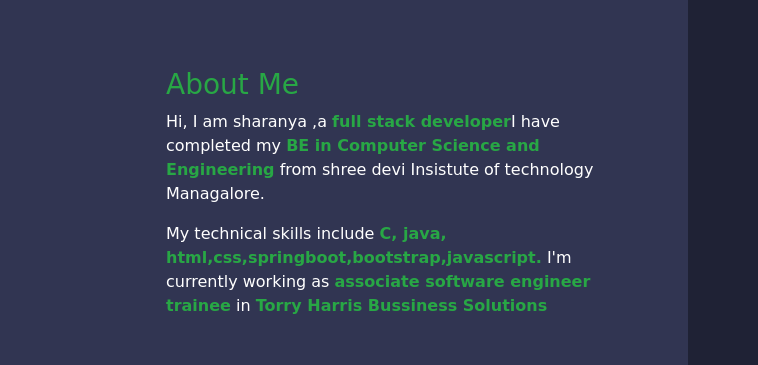
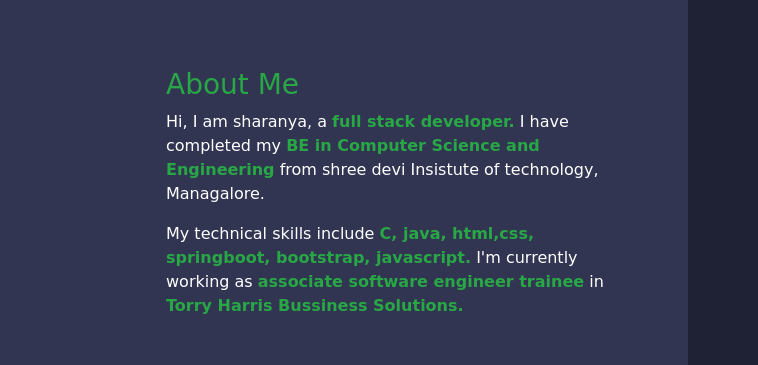
Before and after one commit to SharanyaS-hetty/nodejs.proejct, a website: page static/about.html in a window 1280 px wide. Shown: the part 92-457 px from the top of the page, 522-1280 px from the left. Drawn offline with nearby package versions, Linux system fonts and the light colour scheme; a web font is replaced by a local one.

Commit message:
first commit

```diff
--- a/static/about.html
+++ b/static/about.html
@@ -59,7 +59,7 @@
             <a href="/projects"class="text-white navigation-link">projects</a>
         </div>
         <div class="col-3">
-            <a href="/social-media.html"class="text-white navigation-link">Social media</a>
+            <a href="/social-media"class="text-white navigation-link">Social media</a>
         </div>
     </div>
             </div>
@@ -72,8 +72,8 @@
             </div>
             <div class=" col-6 pt-lg-5 pb-5 pl-5 text-white">
     <h3 class="text-success">About Me</h3>
-    <p>Hi, I am sharanya ,a <b class="text-success">full stack developer</b>I have completed my <b class="text-success">BE in Computer Science and Engineering</b> from shree devi Insistute of technology Managalore.</p>
-    <p>My technical skills include <b class="text-success">C, java, html,css,springboot,bootstrap,javascript.</b> I'm currently working as <b class="text-success">associate software engineer trainee</b> in <b class="text-success">Torry Harris Bussiness Solutions</b></p>
+    <p>Hi, I am sharanya, a <b class="text-success">full stack developer.</b> I have completed my <b class="text-success">BE in Computer Science and Engineering</b> from shree devi Insistute of technology, Managalore.</p>
+    <p>My technical skills include <b class="text-success">C, java, html,css, springboot, bootstrap, javascript.</b> I'm currently working as <b class="text-success">associate software engineer trainee</b> in <b class="text-success">Torry Harris Bussiness Solutions.</b></p>
             </div>
         </div>
     </div>
```
